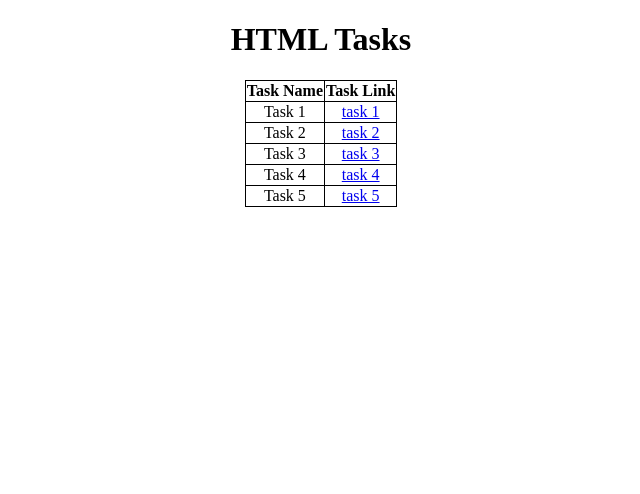
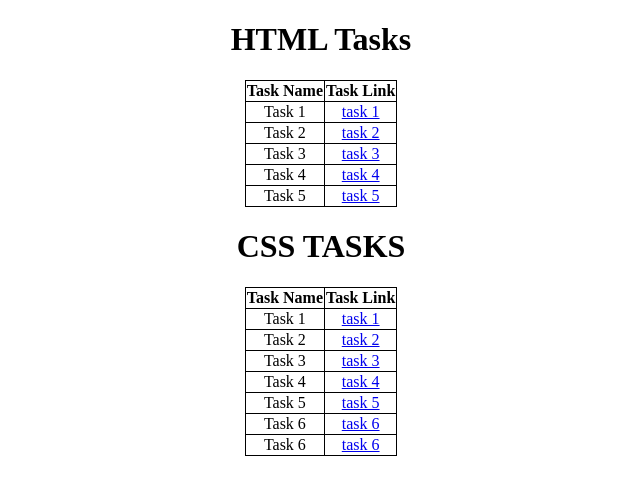
Before and after one commit to jafersadiq/InternTasks, a plain HTML site: page index.html in a window 1280 px wide. Shown: the whole page, without its empty margins (319-959 px from the left). Drawn offline with Linux system fonts and the light colour scheme.

Commit message:
Update index.html

```diff
--- a/index.html
+++ b/index.html
@@ -53,5 +53,40 @@
             <td><a href="Task5.html">task 5</a></td>
         </tr>
     </table>
+    <h1>CSS TASKS</h1>
+    <table>
+        <tr>
+            <th>Task Name</th>
+            <th>Task Link</th>
+        </tr>
+        <tr>
+            <td>Task 1</td>
+            <td><a href="CSStask1.html">task 1</a></td>
+        </tr>
+        <tr>
+            <td>Task 2</td>
+            <td><a href="CSStask2 .html">task 2</a></td>
+        </tr>
+        <tr>
+            <td>Task 3</td>
+            <td><a href="CSStask3.html">task 3</a></td>
+        </tr>
+        <tr>
+            <td>Task 4</td>
+            <td><a href="CSStask4.html">task 4</a></td>
+        </tr>
+        <tr>
+            <td>Task 5</td>
+            <td><a href="CSStask5.html">task 5</a></td>
+        </tr>
+        <tr>
+            <td>Task 6</td>
+            <td><a href="CSStask6.html">task 6</a></td>
+        </tr>
+        <tr>
+            <td>Task 6</td>
+            <td><a href="CSStask6.html">task 6</a></td>
+        </tr>
+    </table>
 </body>
 </html>
```
